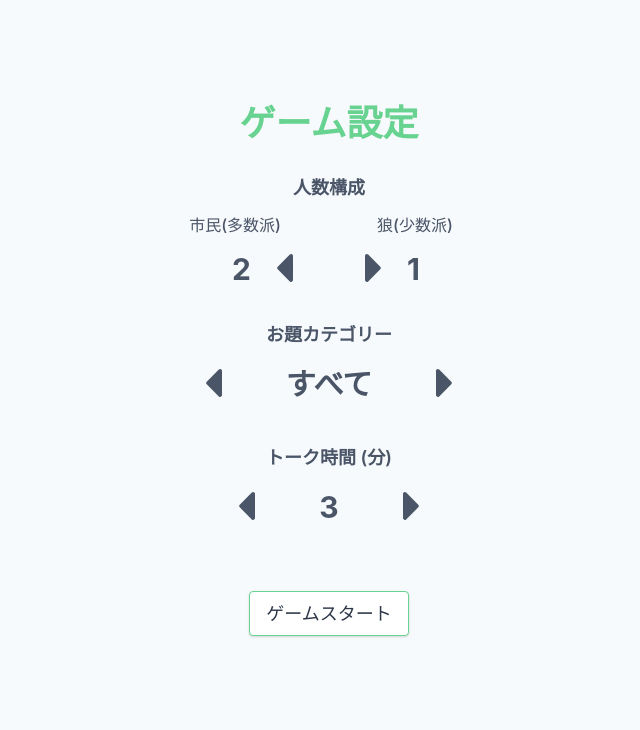
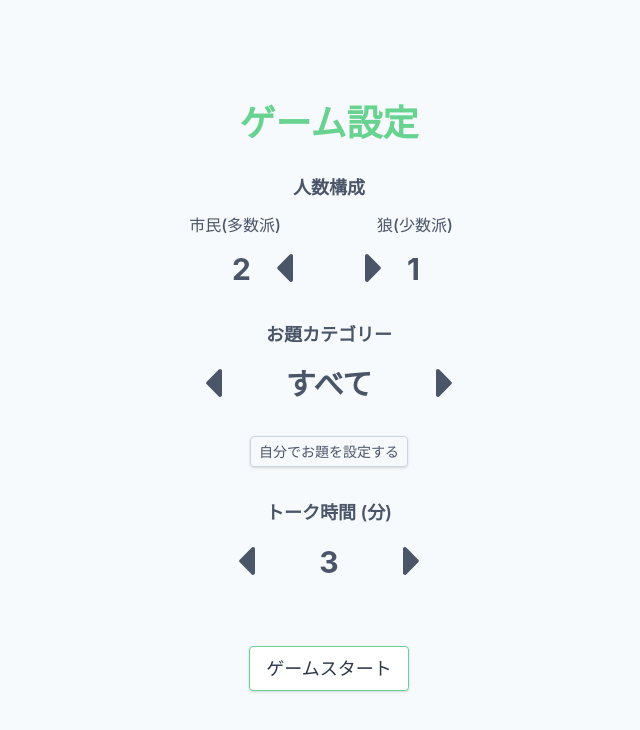
Before and after one commit to YIPG/WordWolf, a React (Create React App) app: page /setting/game in a window 1280 px wide. Shown: the top 730 px of the page, without its empty margins (311-951 px from the left). Built offline with nearby package versions, Linux system fonts and the light colour scheme.

Commit message:
add gm func

```diff
--- a/src/logic/GameSetting.tsx
+++ b/src/logic/GameSetting.tsx
@@ -26,6 +26,7 @@ type ContextProps = {
   setTalkTime: (arg: number) => void;
   setSelectedPlayer: (arg: number) => void;
   setSelectedCategory: (arg: "up" | "down") => void;
+  setWordGM: (arg1: string, arg2: string) => void;
 };
 
 export function useGameSetting() {
@@ -135,6 +136,25 @@ export function useGameSetting() {
     });
   };
 
+  const setWordGM = (civilWord: string, wolfWord: string) => {
+    setGameSetting(prev => {
+      return {
+        ...prev,
+        player: prev.player.map(item =>
+          item.civil
+            ? {
+                ...item,
+                word: civilWord
+              }
+            : {
+                ...item,
+                word: wolfWord
+              }
+        )
+      };
+    });
+  };
+
   const setTalkTime = (time: number) =>
     setGameSetting(prev => {
       return {
@@ -186,7 +206,8 @@ export function useGameSetting() {
     setTalkTime,
     resetPlayers,
     setSelectedPlayer,
-    setSelectedCategory
+    setSelectedCategory,
+    setWordGM
   } as const;
 }
 
--- a/src/page/gameSetting/index.tsx
+++ b/src/page/gameSetting/index.tsx
@@ -14,7 +14,8 @@ const GameSetting: React.FC = () => {
     setWolf,
     setWord,
     resetPlayers,
-    setSelectedCategory
+    setSelectedCategory,
+    setWordGM
   } = useGameSettingCtx();
 
   useEffect(() => {
@@ -26,9 +27,19 @@ const GameSetting: React.FC = () => {
 
   const [wolfNum, setWolfNum] = useState(1);
 
+  const [civilWord, setCivilWord] = useState("");
+
+  const [wolfWord, setWolfWord] = useState("");
+
+  const [gmSetting, setGmSetting] = useState(false);
+
   const startGame = async () => {
     setWolf(wolfNum);
-    setWord();
+    if (gmSetting) {
+      setWordGM(civilWord, wolfWord);
+    } else {
+      setWord();
+    }
     history.push("/game/word");
   };
 
@@ -43,7 +54,7 @@ const GameSetting: React.FC = () => {
   };
 
   return (
-    <div className="flex flex-col items-center">
+    <div className="flex flex-col items-center mb-24">
       <span className="text-4xl text-green-400 font-bold pt-24">
         ゲーム設定
       </span>
@@ -90,6 +101,35 @@ const GameSetting: React.FC = () => {
           <FontAwesomeIcon icon={faCaretRight} />
         </span>
       </div>
+      <div className="pt-4 pb-2 flex flex-col items-center">
+        <span
+          className={
+            " text-sm border rounded " +
+            (gmSetting
+              ? "border-green-400 font-normal py-1 px-2 shadow-inner"
+              : "border-gray-400 font-normal py-1 px-2 shadow")
+          }
+          onClick={() => setGmSetting(!gmSetting)}
+        >
+          自分でお題を設定する
+        </span>
+        {gmSetting && (
+          <>
+            <input
+              name="civil"
+              placeholder="市民のお題"
+              className="form mb-3 mt-6"
+              onChange={e => setCivilWord(e.target.value)}
+            />
+            <input
+              name="wolf"
+              placeholder="狼のお題"
+              className="form my-3"
+              onChange={e => setWolfWord(e.target.value)}
+            />
+          </>
+        )}
+      </div>
       <span className=" text-lg font-semibold pt-6">トーク時間 (分)</span>
       <div className="flex flex-row justify-center items-center">
         <span
```
